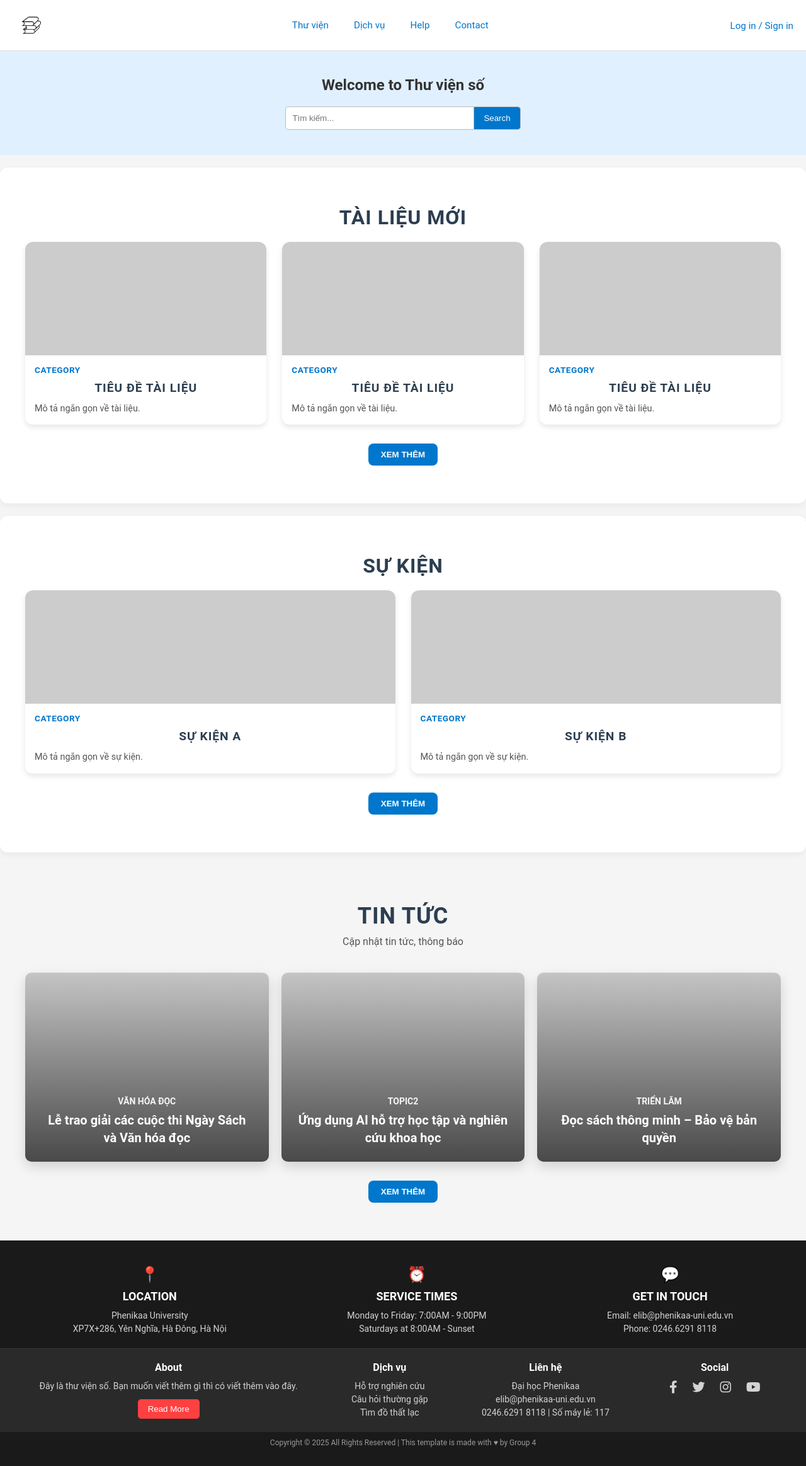
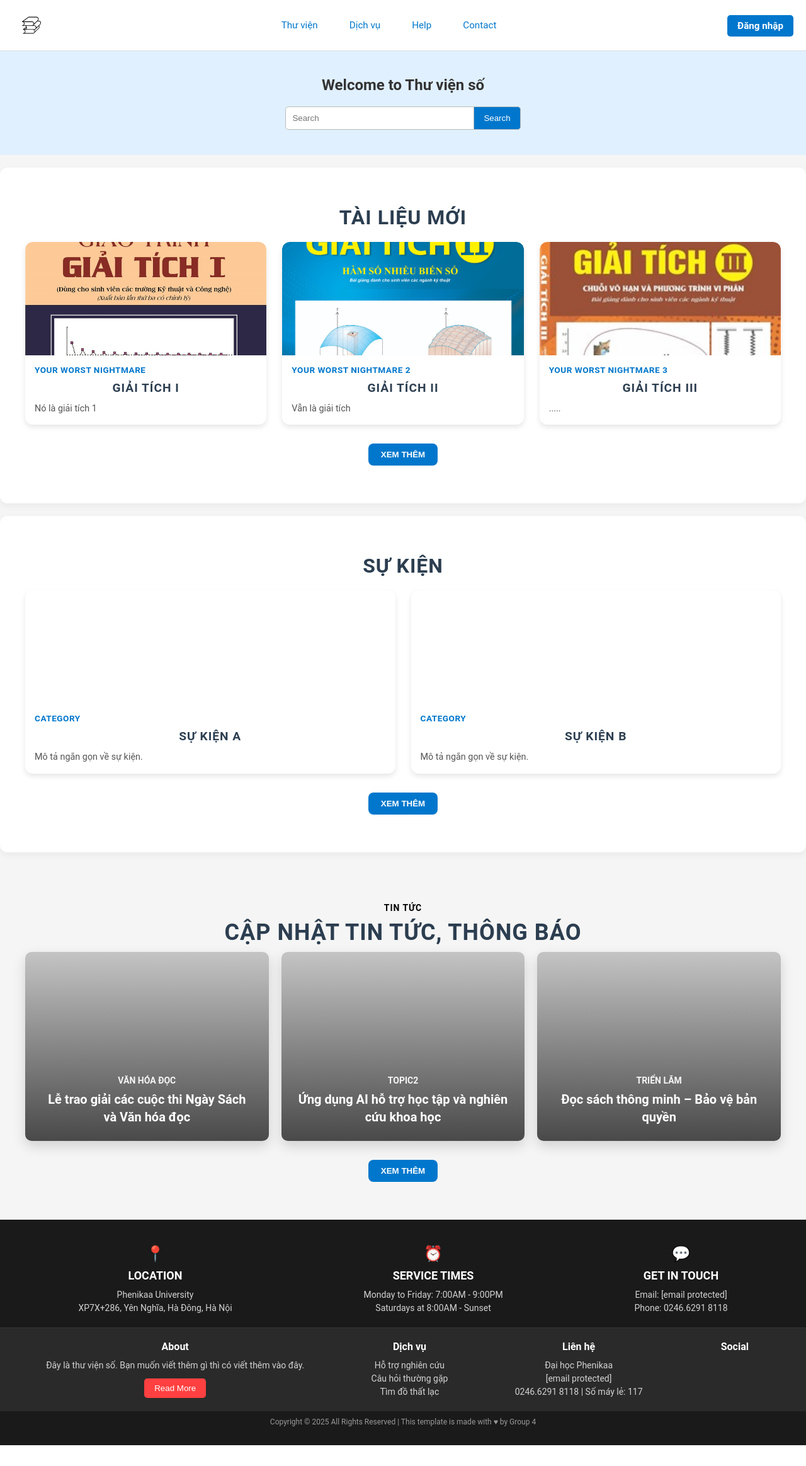
Before and after one commit to nguyenquanghuy24/CSE702025-Nhom4-ThuVienSo, a PHP site: page /index.html in a window 1280 px wide. Shown: the whole page at 63% size. After the commit the page ends 2294 px from the top, so only its background shows below. Run offline with PHP 8.4, Linux system fonts and the light colour scheme; some libraries are stand-ins or nearby versions.

Commit message:
asset update

```diff
--- a/demo/index.html
+++ b/demo/index.html
@@ -1,22 +1,18 @@
 <!DOCTYPE html>
-<html lang="vi">
+<html lang="en">
 <head>
     <meta charset="UTF-8">
     <meta name="viewport" content="width=device-width, initial-scale=1.0">
     <title>Thư viện số</title>
     <link rel="stylesheet" href="test.css">
-    <link rel="stylesheet" href="https://cdnjs.cloudflare.com/ajax/libs/font-awesome/6.0.0-beta3/css/all.min.css">
 </head>
 <body>
-    <!-- Header -->
     <header class="navbar">
-  <div class="logo">
-    <a href="#">
-        <picture>
-            <img src="assets/logo.jpg" alt="Logo">
-        </picture>
-    </a>
-  </div>
+        <div class="logo">
+            <a href="#">
+                <img src="assets/logo.jpg" alt="Logo Thư viện số">
+            </a>
+        </div>
         <div class="nav-links">
             <div class="dropdown">
                 <span class="dropdown-toggle">Thư viện</span>
@@ -51,58 +47,59 @@
                 </div>
             </div>
         </div>
-        <div class="auth"><a href="#" onclick="openLoginModal()">Log in / Sign in</a></div>
+        <div class="auth">
+            <a href="#" onclick="openLoginModal()" class="auth-link">Đăng nhập</a>
+        </div>
     </header>
 
-    <!-- Welcome Section -->
     <section class="welcome-section">
         <h1>Welcome to Thư viện số</h1>
         <div class="search-box">
-            <input type="text" placeholder="Tìm kiếm...">
+            <input type="text" placeholder="Search">
             <button>Search</button>
         </div>
     </section>
 
-    <!-- New Documents -->
     <section class="new-documents">
         <h2 class="title">TÀI LIỆU MỚI</h2>
         <div class="card-container">
             <div class="card">
-                <div class="image"></div>
+                <img src="assets/giaitich1.jpg" alt="1" class="image">
                 <div class="card-content">
-                    <div class="category">Category</div>
-                    <h3 class="title">Tiêu đề tài liệu</h3>
-                    <p class="description">Mô tả ngắn gọn về tài liệu.</p>
+                    <span class="category">Your Worst Nightmare</span>
+                    <h3 class="title">Giải tích I</h3>
+                    <p class="description">Nó là giải tích 1</p>
                 </div>
             </div>
             <div class="card">
-                <div class="image"></div>
+                <img src="assets/giaitich2.jpg" alt="2" class="image">
                 <div class="card-content">
-                    <div class="category">Category</div>
-                    <h3 class="title">Tiêu đề tài liệu</h3>
-                    <p class="description">Mô tả ngắn gọn về tài liệu.</p>
+                    <span class="category">Your Worst Nightmare 2</span>
+                    <h3 class="title">Giải tích II</h3>
+                    <p class="description">Vẫn là giải tích</p>
                 </div>
             </div>
             <div class="card">
-                <div class="image"></div>
+                <img src="assets/giaitich3.jpg" alt="3" class="image">
                 <div class="card-content">
-                    <div class="category">Category</div>
-                    <h3 class="title">Tiêu đề tài liệu</h3>
-                    <p class="description">Mô tả ngắn gọn về tài liệu.</p>
+                    <span class="category">Your Worst Nightmare 3</span>
+                    <h3 class="title">Giải tích III</h3>
+                    <p class="description">.....</p>
                 </div>
             </div>
         </div>
-        <div class="btn-wrapper"><button class="btn-xemthem"><a href="#">XEM THÊM</a></button></div>
+        <div class="btn-wrapper">
+            <button class="btn-xemthem"><a href="#">XEM THÊM</a></button>
+        </div>
     </section>
 
-    <!-- Events -->
     <section class="events">
         <h2 class="title">SỰ KIỆN</h2>
         <div class="card-container">
             <div class="card">
                 <div class="image"></div>
                 <div class="card-content">
-                    <div class="category">Category</div>
+                    <span class="category">Category</span>
                     <h3 class="title">Sự kiện A</h3>
                     <p class="description">Mô tả ngắn gọn về sự kiện.</p>
                 </div>
@@ -110,43 +107,45 @@
             <div class="card">
                 <div class="image"></div>
                 <div class="card-content">
-                    <div class="category">Category</div>
+                    <span class="category">Category</span>
                     <h3 class="title">Sự kiện B</h3>
                     <p class="description">Mô tả ngắn gọn về sự kiện.</p>
                 </div>
             </div>
         </div>
-        <div class="btn-wrapper"><button class="btn-xemthem"><a href="#">XEM THÊM</a></button></div>
+        <div class="btn-wrapper">
+            <button class="btn-xemthem"><a href="#">XEM THÊM</a></button>
+        </div>
     </section>
 
-    <!-- News Section -->
     <section class="news-section">
-        <h2 class="title">TIN TỨC</h2>
-        <p class="desc">Cập nhật tin tức, thông báo</p>
+        <h3 class="subtitle">TIN TỨC</h3>
+        <h2 class="title">Cập nhật tin tức, thông báo</h2>
         <div class="news-container">
-            <div class="card-with-bg" style="background: url('https://via.placeholder.com/400x300');">
+            <div class="card-with-bg" style="background-image: url('');">
                 <div class="overlay">
-                    <div class="news-topic">Văn hóa đọc</div>
+                    <span class="news-topic">Văn hóa đọc</span>
                     <h3 class="news-title">Lễ trao giải các cuộc thi Ngày Sách và Văn hóa đọc</h3>
                 </div>
             </div>
-            <div class="card-with-bg" style="background: url('https://via.placeholder.com/400x300');">
+            <div class="card-with-bg" style="background-image: url('');">
                 <div class="overlay">
-                    <div class="news-topic">Topic2</div>
+                    <span class="news-topic">Topic2</span>
                     <h3 class="news-title">Ứng dụng AI hỗ trợ học tập và nghiên cứu khoa học</h3>
                 </div>
             </div>
-            <div class="card-with-bg" style="background: url('https://via.placeholder.com/400x300');">
+            <div class="card-with-bg" style="background-image: url('');">
                 <div class="overlay">
-                    <div class="news-topic">Triển lãm</div>
+                    <span class="news-topic">Triển lãm</span>
                     <h3 class="news-title">Đọc sách thông minh – Bảo vệ bản quyền</h3>
                 </div>
             </div>
         </div>
-        <div class="btn-wrapper"><button class="btn-xemthem"><a href="#">XEM THÊM</a></button></div>
+        <div class="btn-wrapper">
+            <button class="btn-xemthem"><a href="#">XEM THÊM</a></button>
+        </div>
     </section>
 
-    <!-- Footer -->
     <footer class="footer">
         <div class="footer-top">
             <div class="footer-column">
@@ -162,7 +161,7 @@
             <div class="footer-column">
                 <span>💬</span>
                 <h3>GET IN TOUCH</h3>
-                <p>Email: elib@phenikaa-uni.edu.vn<br>Phone: 0246.6291 8118</p>
+                <p>Email: [email protected]<br>Phone: 0246.6291 8118</p>
             </div>
         </div>
         <div class="footer-bottom">
@@ -177,15 +176,15 @@
             </div>
             <div class="footer-column">
                 <h3>Liên hệ</h3>
-                <p>Đại học Phenikaa<br>elib@phenikaa-uni.edu.vn<br>0246.6291 8118 | Số máy lẻ: 117</p>
+                <p>Đại học Phenikaa<br>[email protected]<br>0246.6291 8118 | Số máy lẻ: 117</p>
             </div>
             <div class="footer-column">
                 <h3>Social</h3>
                 <div class="social-icons">
-                    <a href="#" target="_blank"><i class="fab fa-facebook-f"></i></a>
-                    <a href="#" target="_blank"><i class="fab fa-twitter"></i></a>
-                    <a href="#" target="_blank"><i class="fab fa-instagram"></i></a>
-                    <a href="#" target="_blank"><i class="fab fa-youtube"></i></a>
+                    <a href="#"><i class="fab fa-facebook-f"></i></a>
+                    <a href="#"><i class="fab fa-twitter"></i></a>
+                    <a href="#"><i class="fab fa-instagram"></i></a>
+                    <a href="#"><i class="fab fa-linkedin-in"></i></a>
                 </div>
             </div>
         </div>
@@ -194,15 +193,16 @@
         </div>
     </footer>
 
-    <!-- Login Modal -->
     <div id="loginModal" class="modal">
         <div class="modal-content">
-            <span class="close-btn" onclick="closeModal()">×</span>
+            <span class="close-btn">×</span>
             <h2>Đăng nhập</h2>
             <input type="text" placeholder="Tên đăng nhập">
             <input type="password" placeholder="Mật khẩu">
             <button>Đăng nhập</button>
-            <div class="signup-link">Chưa có tài khoản? <a href="#">Đăng ký</a></div>
+            <div class="signup-link">
+                <p>Chưa có tài khoản? <a href="#">Đăng ký</a></p>
+            </div>
         </div>
     </div>
 
--- a/demo/script.js
+++ b/demo/script.js
@@ -1,6 +1,6 @@
 document.addEventListener('DOMContentLoaded', () => {
   // Login Modal
-  const loginLink = document.querySelector('.auth a');
+  const loginLink = document.querySelector('.auth-link');
   const modal = document.querySelector('#loginModal');
   const closeBtn = document.querySelector('.close-btn');
 
--- a/demo/test.css
+++ b/demo/test.css
@@ -24,10 +24,12 @@ header.navbar {
   background: #ffffff;
   padding: 10px 20px;
   border-bottom: 1px solid #ddd;
+  min-height: 80px; /* Đảm bảo navbar đủ cao để chứa logo */
 }
 
 .logo {
-  display: inline-block;
+  display: flex;
+  align-items: center;
 }
 
 .logo a {
@@ -35,7 +37,7 @@ header.navbar {
 }
 
 .logo img {
-  height: 60px; /* Tăng chiều cao */
+  height: 60px; /* Chiều cao logo */
   max-width: 150px; /* Giới hạn chiều rộng tối đa */
   width: auto; /* Đảm bảo giữ tỷ lệ */
   object-fit: contain; /* Giữ tỷ lệ và không làm méo hình */
@@ -45,11 +47,28 @@ header.navbar {
 .nav-links {
   display: flex;
   align-items: center;
-  gap: 40px;
+  gap: 50px; /* Tăng khoảng cách giữa các mục nav */
 }
 
 .nav-links a, .auth a {
   font-size: 0.95rem;
+}
+
+/* Kiểu cho liên kết Đăng nhập */
+.auth-link {
+  font-size: 1rem; /* Tăng kích thước chữ */
+  font-weight: bold; /* Chữ đậm */
+  color: #ffffff; /* Màu trắng */
+  background: #0077cc; /* Màu nền xanh */
+  padding: 8px 16px; /* Khoảng đệm để giống nút */
+  border-radius: 5px; /* Bo góc */
+  transition: background 0.3s ease, transform 0.2s ease; /* Hiệu ứng mượt */
+}
+
+.auth-link:hover {
+  background: #005c99; /* Màu nền tối hơn khi hover */
+  transform: translateY(-2px); /* Nâng nhẹ khi hover */
+  box-shadow: 0 2px 5px rgba(0, 0, 0, 0.2); /* Thêm bóng */
 }
 
 /* Dropdown Menu */
@@ -170,11 +189,9 @@ header.navbar {
 }
 
 .image {
-  background: #ccc;
+  width: 100%;
   height: 180px;
-  background-size: cover;
-  background-position: center;
-  margin-bottom: 0;
+  object-fit: cover; /* Đảm bảo hình ảnh vừa khung mà không méo */
   border-top-left-radius: 12px;
   border-top-right-radius: 12px;
 }
@@ -504,6 +521,10 @@ header.navbar {
 
 /* Responsive */
 @media (max-width: 768px) {
+  .logo img {
+    height: 40px; /* Giảm chiều cao trên mobile */
+    max-width: 100px; /* Giảm chiều rộng tối đa */
+  }
   .dropdown-menu {
     min-width: 150px;
     left: 0;
@@ -515,7 +536,7 @@ header.navbar {
     max-width: 100%;
   }
   .image {
-    height: 150px;
+    height: 150px; /* Giảm chiều cao hình ảnh trên mobile */
   }
   .footer-top, .footer-bottom {
     flex-direction: column;
@@ -524,4 +545,8 @@ header.navbar {
   .footer-column {
     margin-bottom: 20px;
   }
+  .auth-link {
+    padding: 6px 12px; /* Giảm kích thước trên mobile */
+    font-size: 0.9rem; /* Giảm cỡ chữ */
+  }
 }
```
Also changed, not shown: demo/assets/giaitich1.jpg (added), demo/assets/giaitich2.jpg (added), demo/assets/giaitich3.jpg (added), demo/assets/sukien2.jpg (added), demo/assets/sukien3.jpg (added), 1 other file.
